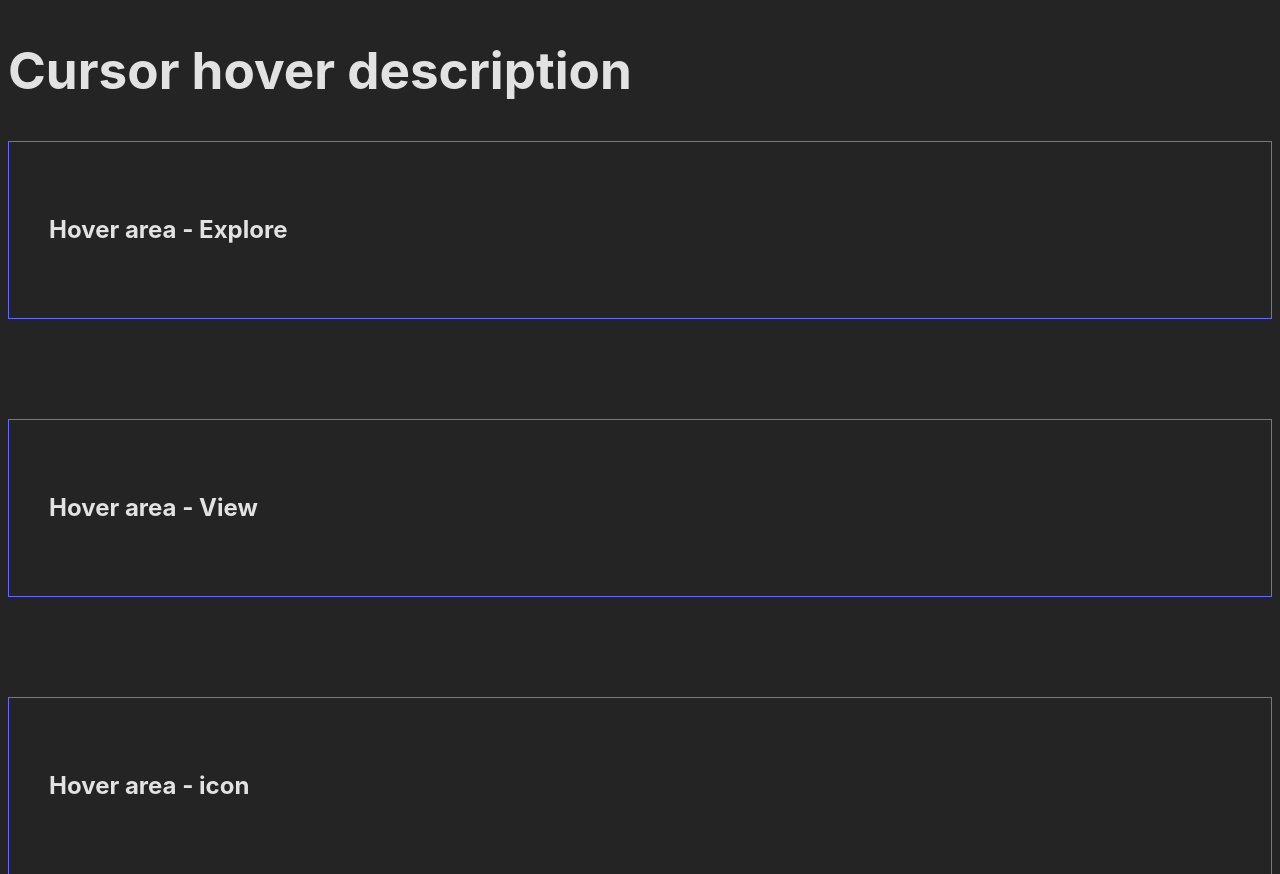
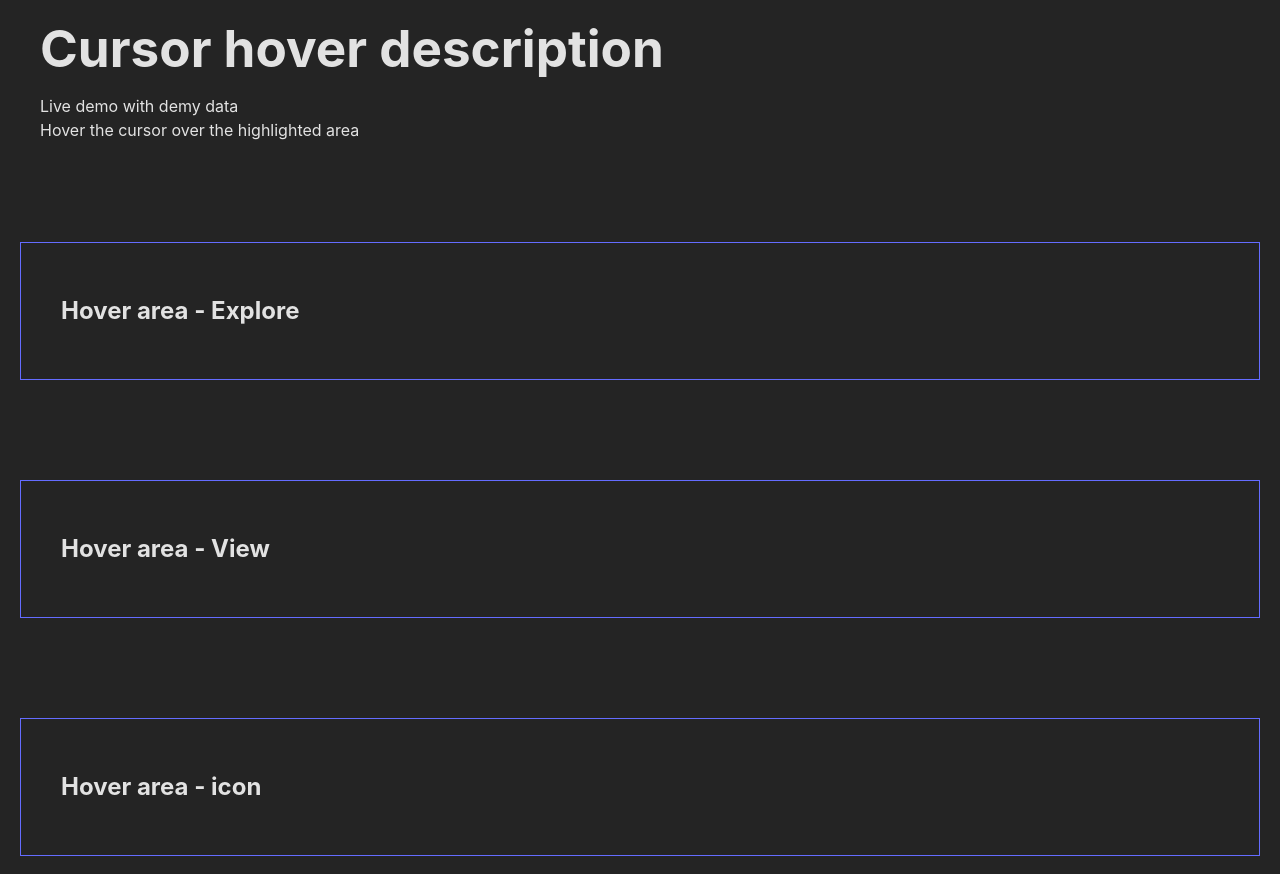
Before and after one commit to KostiantynKushch/hover-desc, a website built with Vite: page index.html in a window 1280 px wide. Shown: the top 874 px of the page. Built offline with nearby package versions, Linux system fonts and the light colour scheme.

Commit message:
update demy content

```diff
--- a/index.html
+++ b/index.html
@@ -5,12 +5,14 @@
   <meta charset="UTF-8" />
   <link rel="icon" type="image/svg+xml" href="/vite.svg" />
   <meta name="viewport" content="width=device-width, initial-scale=1.0" />
-  <title>Vite App</title>
+  <title>Hover Description</title>
 </head>
 
 <body>
   <section>
     <h1>Cursor hover description</h1>
+    <p>Live demo with demy data</p>
+    <p>Hover the cursor over the highlighted area</p>
   </section>
 
   <section class="hover-area" data-desc>
--- a/style.css
+++ b/style.css
@@ -13,16 +13,29 @@
   -moz-osx-font-smoothing: grayscale;
 }
 
+* {
+  margin: 0;
+}
+
 h1 {
   font-size: 3.2em;
   line-height: 1.1;
+  margin-bottom: 18px;
 }
 
+body {
+  padding: 20px;
+}
+
+section {
+  margin: 0 auto;
+  max-width: 1200px;
+  margin-bottom: 100px;
+}
 
 .hover-area {
   border: 1px solid #646cff;
   padding: 50px 40px;
-  margin-bottom: 100px;
 }
 
 #desc {
```
